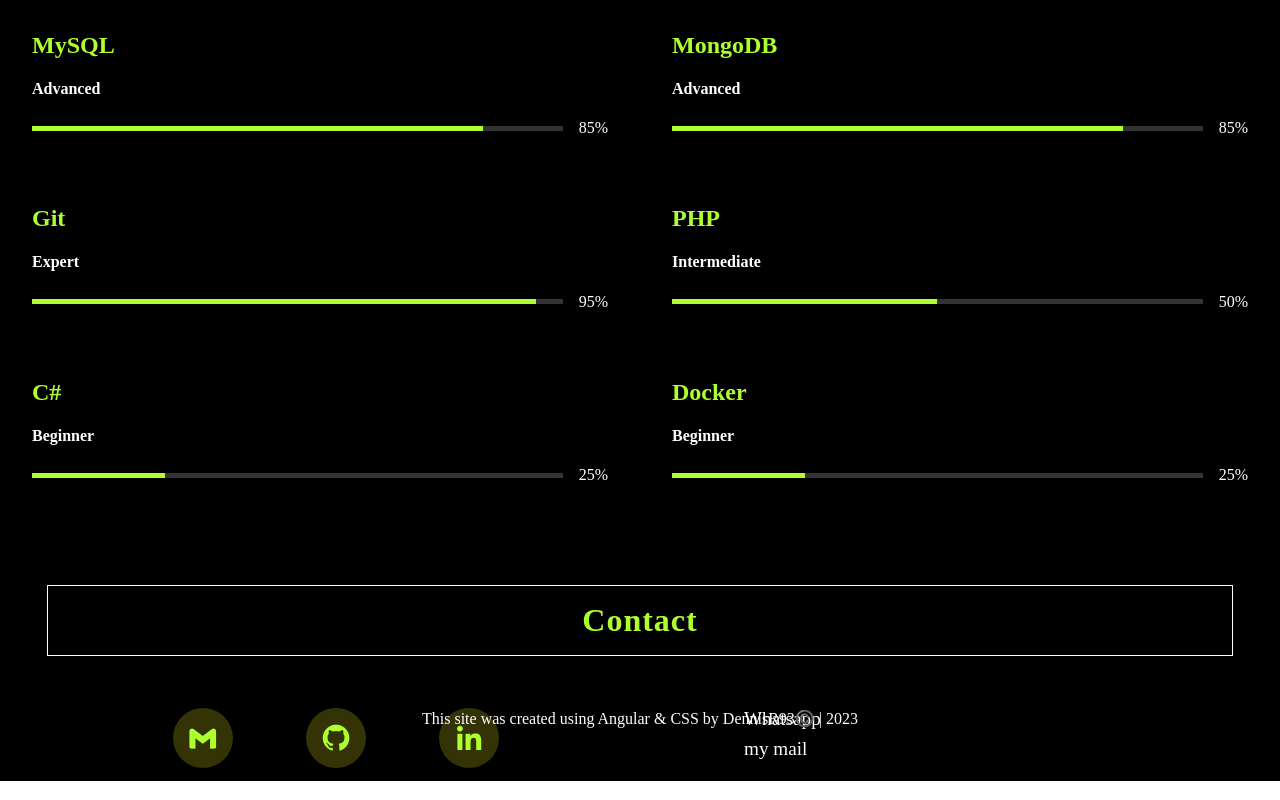
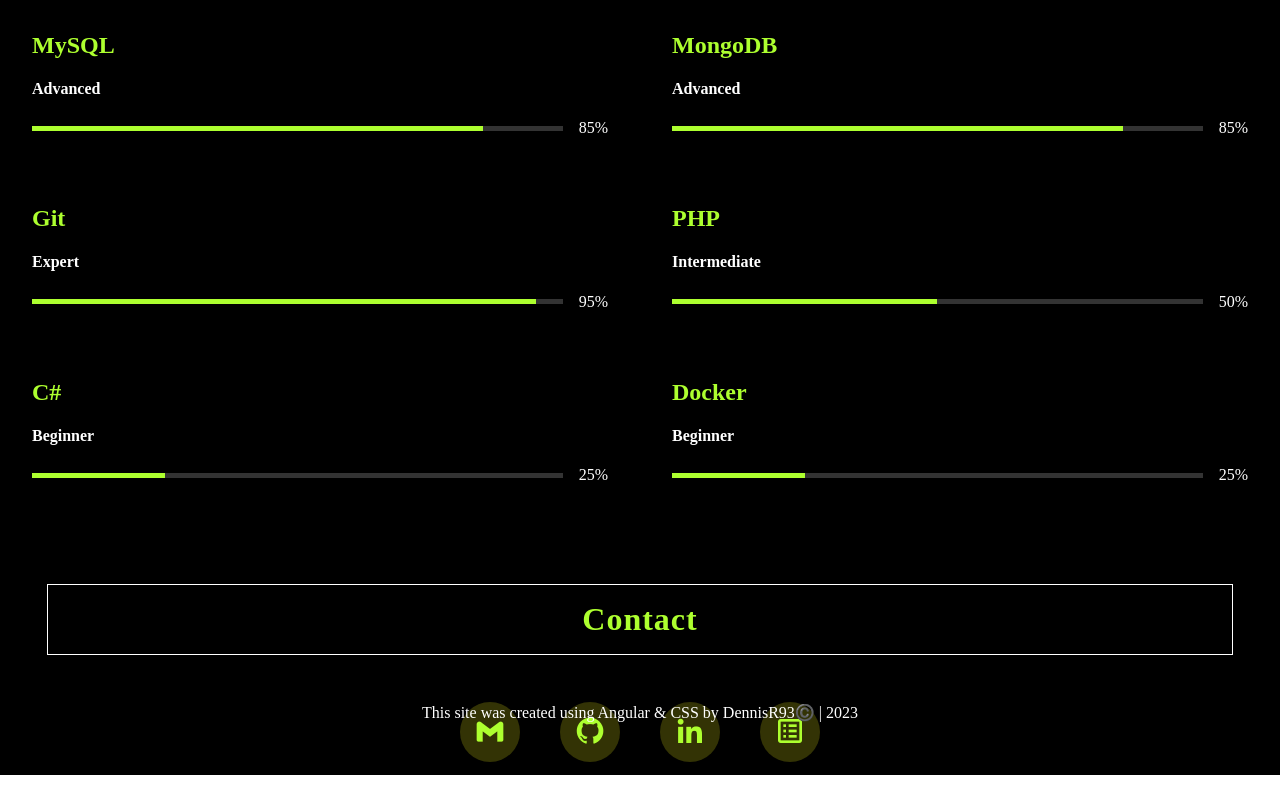
Before and after one commit to DennisR93/Portfolio, an Angular app: page / in a window 1280 px wide. Shown: the part 3629-4429 px from the top of the page. Built offline with nearby package versions, Linux system fonts and the light colour scheme.

Commit message:
update contact component

```diff
--- a/src/app/components/contact-area/contact/contact.component.css
+++ b/src/app/components/contact-area/contact/contact.component.css
@@ -8,6 +8,10 @@ ul{
     margin-top: 2rem;
     list-style: none;
     padding: 0;
+}
+
+a{
+    color: greenyellow;
 }
 
 .social-media {
@@ -28,17 +32,16 @@ ul{
     background-color: rgba(255, 255, 25, 0.2);
 }
 
+i {
+    margin-top: 3px;
+}
+
 .contact-info li {
     height: 30px;
     font-size: 1.2rem;
 }
 
 /* Desktop */
-:host.desktop .container{
-    display: grid;
-    gap: 2rem;
-    grid-template-columns: 1fr 1fr;
-}
 
 :host.desktop h1{
     grid-column: 1/3;
@@ -46,7 +49,7 @@ ul{
 
 :host.desktop .social-media, :host.desktop .contact-info{
     width: 400px;
-    margin: 0 auto;
+    margin: 3rem auto 0;
 }
 
 :host.desktop .social-media{
--- a/src/app/components/contact-area/contact/contact.component.html
+++ b/src/app/components/contact-area/contact/contact.component.html
@@ -2,13 +2,9 @@
     <h1>Contact</h1>
 
     <ul class="social-media">
-        <li><i class="bx bxl-gmail"><a href="mailto:rdennis0993@gmail.com"></a></i></li>
-        <li><i class="bx bxl-github"></i></li>
-        <li><i class="bx bxl-linkedin"></i></li>
-    </ul>
-
-    <ul class="contact-info">
-        <li>Whatsapp</li>
-        <li>my mail</li>
+        <li><a href="mailto:rdennis0993@gmail.com" target="_top"><i class="bx bxl-gmail"></i></a></li>
+        <li><a href="https://github.com/DennisR93" target="_blank"><i class="bx bxl-github"></i></a></li>
+        <li><a href="https://www.linkedin.com/in/dennis-rabinovitch" target="_blank"><i class="bx bxl-linkedin"></i></a></li>
+        <li><a href=""><i class='bx bx-spreadsheet' ></i></a></li>
     </ul>
 </div>
```
